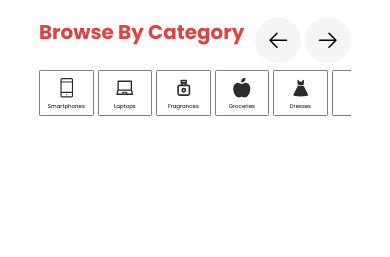
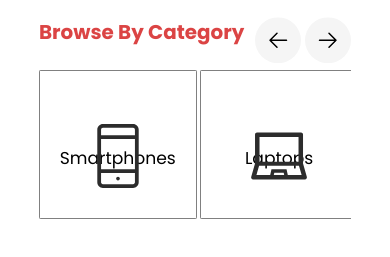
Before and after one commit to Muhammad-Saad-0/Shopping-Store, a React (Vite) app: page / in a window 390 px wide. Shown: the part 467-724 px from the top of the page. Built offline with nearby package versions, Linux system fonts and the light colour scheme.

Commit message:
Fix category responsiveness

```diff
--- a/src/styles/Categories/Categories.css
+++ b/src/styles/Categories/Categories.css
@@ -17,6 +17,11 @@ gap: 1vw;
 }
 .categories-section div:nth-child(1) span button{
 all: unset;
+}
+.categories-section div:nth-child(1) span button img:hover,
+.categories-section div:nth-child(1) span button img:active,
+.categories-section div:nth-child(1) span button img:focus{
+  cursor: pointer;
 }
 .categories-section div:nth-child(1) span button:nth-child(1) img{
 transform: rotate(180deg);
@@ -38,23 +43,29 @@ transform: rotate(180deg);
 }
 .categories-flex div {
   border: 1px grey solid;
-  padding: 3vw;
+  padding: calc(16px + 2.5vw
+  );;
   border-radius: 0.3vw;
   display: flex;
   flex-direction: column;
   align-items: center;
   justify-content: center;
-  height: 5.5vw;
-  min-width: 7.5vw;
+  height:calc(16px + 5rem
+  );
+  min-width: calc(16px + 5.5rem
+  );
   position: relative;
 }
 .categories-flex div p {
-  font-size: 1.4vw;
+  font-size: calc(16px + .3vw
+  );
   margin-top: 7vw;
 }
 .categories-flex div span {
-  height: 11.5vw;
-  min-width: 13.5vw;
+  height: calc(16px + 10.5vw
+  );
+  min-width: calc(16px + 13.5vw
+  );
   position: absolute;
   display: flex;
   align-items: flex-start;
@@ -65,7 +76,8 @@ transform: rotate(180deg);
   color: rgb(255, 255, 255);
 }
 .categories-flex div span .icon {
-  font-size: 5vw;
+  font-size:calc(16px + 3rem
+  );
   margin-top: 2vw;
 }
 .categories-flex div:hover,
```
